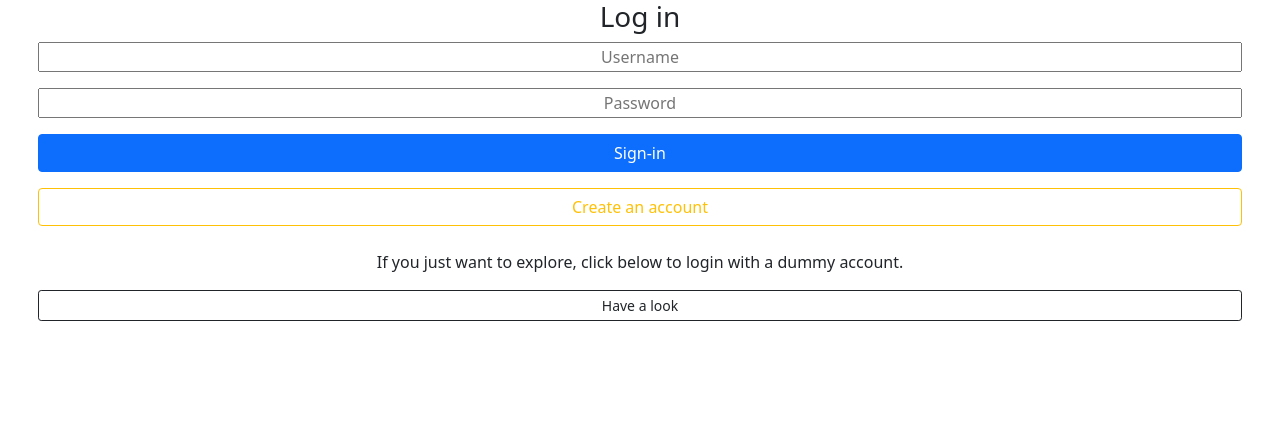
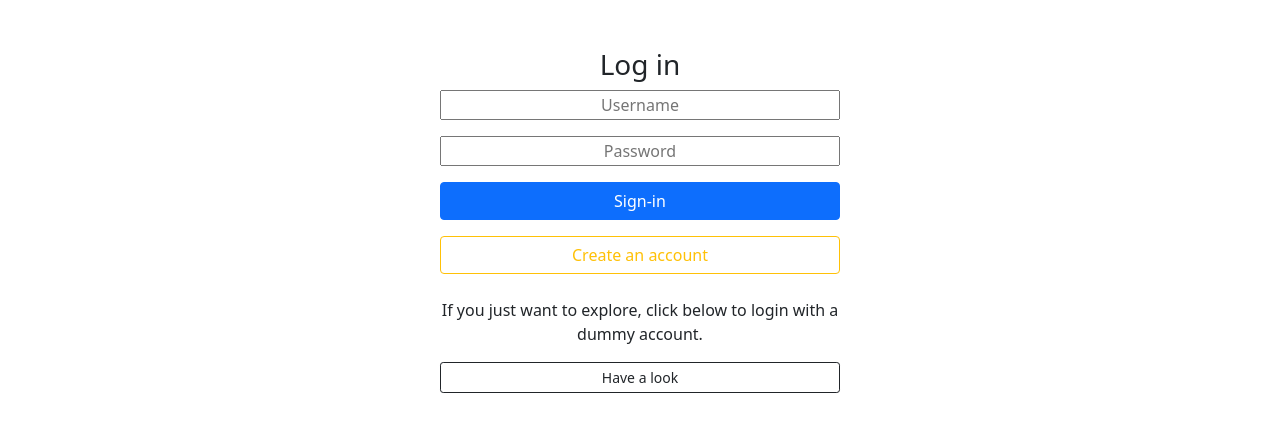
Before and after one commit to gueronlj/Frontend-MyBooks, a React (Create React App) app: page / in a window 1280 px wide. Shown: the top 432 px of the page. Built offline with nearby package versions, Linux system fonts and the light colour scheme.

Commit message:
fixed login width

```diff
--- a/src/index.css
+++ b/src/index.css
@@ -18,6 +18,8 @@ main {
    width: 94vw;
    margin-left: 3%;
    margin-right: 3%;
+   align-items: center;
+
 }
 
 header {
@@ -127,6 +129,11 @@ img{
    flex-direction:column;
    text-align: center;
    align-items: stretch;
+   max-width: 400px;
+}
+
+#login{
+   margin-top: 3em;
 }
 
 #login form>*{
```
